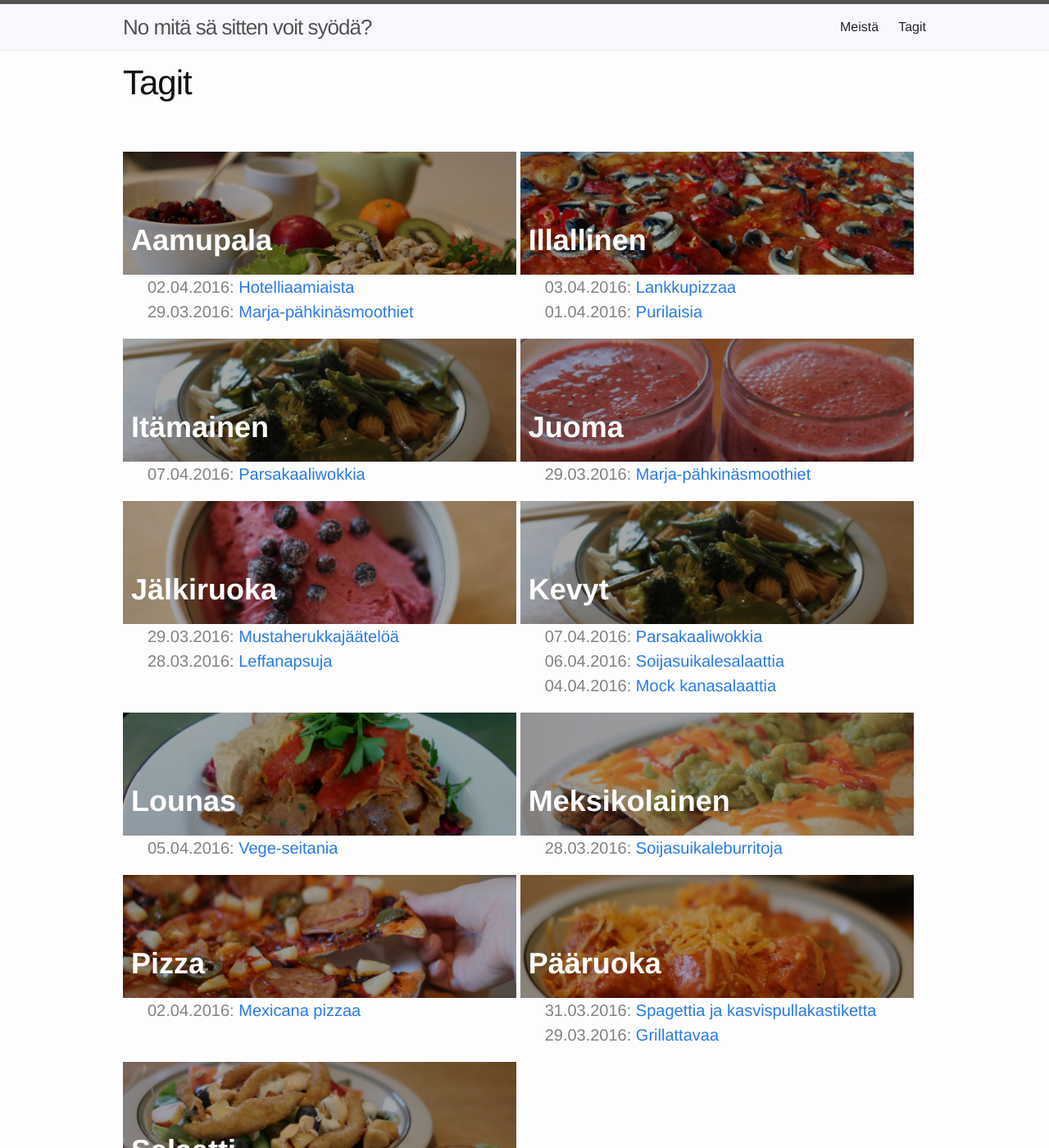
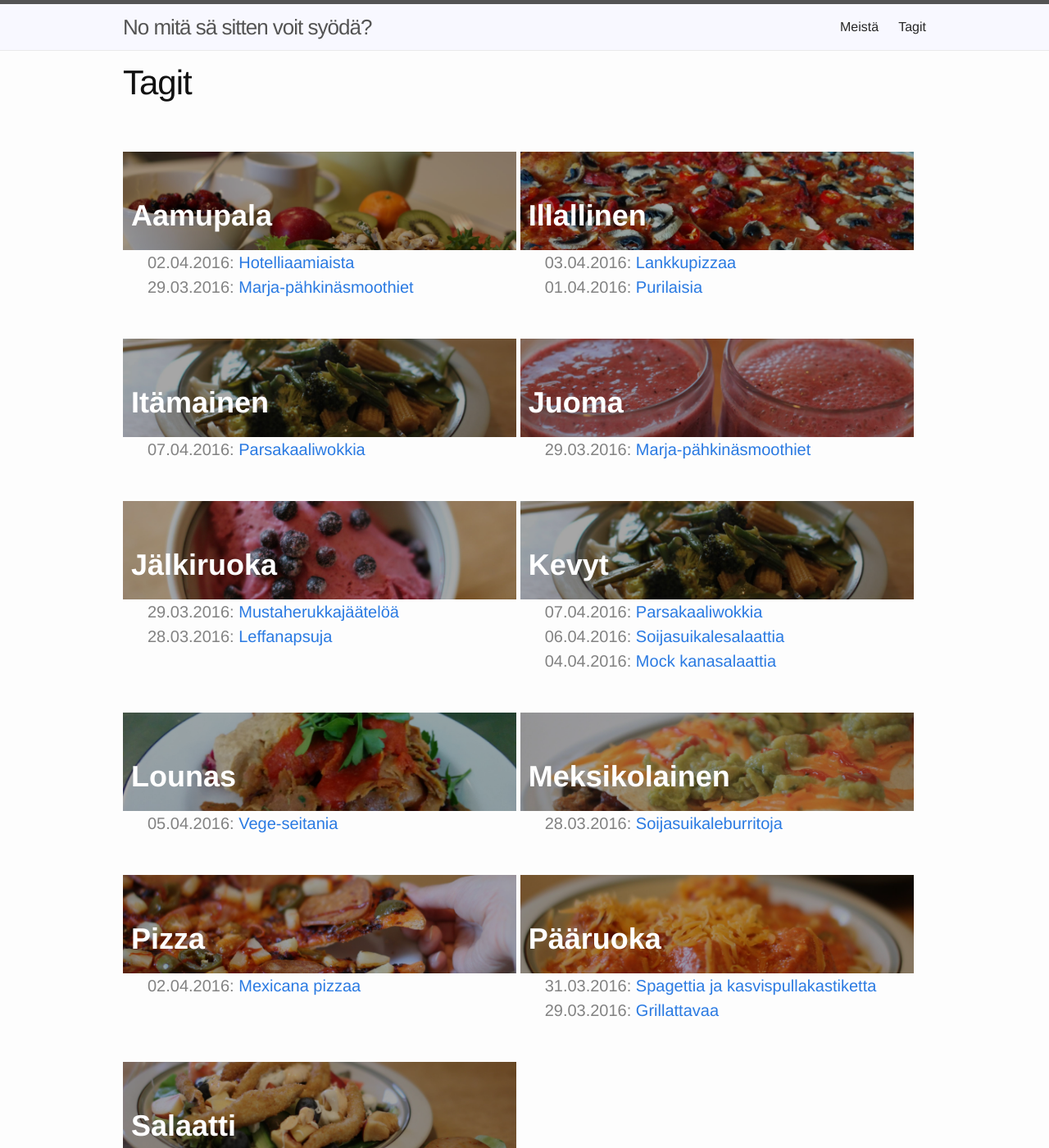
Before and after one commit to nmssvs/nmssvs.github.io, a Jekyll site: the page built from tags/index.html, in a window 1280 px wide and 1400 px high. Shown: the whole window at 82% size. Built offline with Jekyll 4.4.1, drawn with Linux system fonts in a browser that asks for light colours.

Commit message:
add some air to tag listing

```diff
--- a/_sass/_layout.scss
+++ b/_sass/_layout.scss
@@ -415,16 +415,16 @@ p.rss-subscribe {
 
   > .tag-block {
     max-width: 49%;
+    display: inline-block;
+    vertical-align: text-top;
+    margin-bottom: $spacing-unit;
 
     @media (max-width: 650px) {
       max-width: 100%;
     }
 
-    display: inline-block;
-    vertical-align: text-top;
-
     > .tag-head {
-      height: 150px;
+      height: 120px;
       overflow: hidden;
       position: relative;
 
@@ -438,7 +438,7 @@ p.rss-subscribe {
       }
 
       > img {
-        margin-top: -50px;
+        margin-top: -60px;
         filter: brightness(65%);
       }
     }
```
